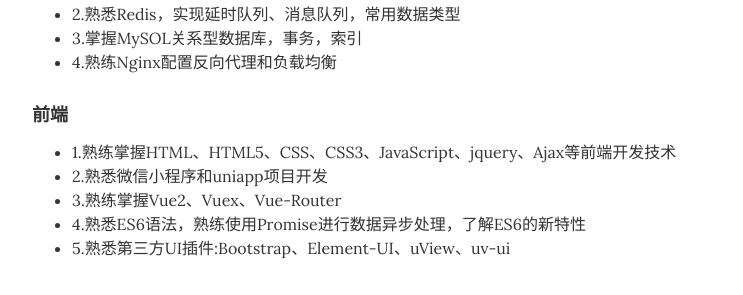
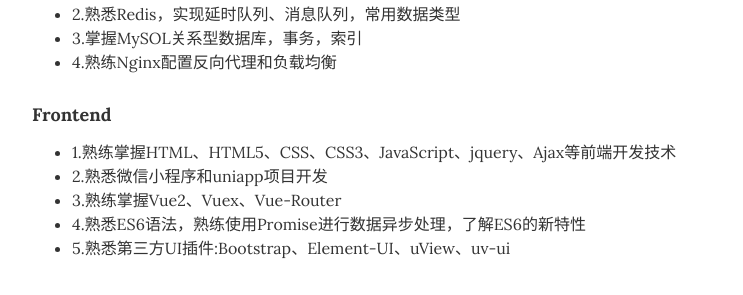
Before and after one commit to jglovier/resume-template, a Jekyll site: the page built from index.html, in a window 1280 px wide and 900 px high, scrolled down 1786 px. Shown: the part 157-452 px from the top of the window, without its empty margins (268-1011 px from the left). Built offline with Jekyll 4.4.1, drawn with Linux system fonts in a browser that asks for light colours.

Commit message:
Update skills.yml

```diff
--- a/_data/skills.yml
+++ b/_data/skills.yml
@@ -8,5 +8,5 @@
   description: <ul class="resume-item-list"><li>1.熟悉Docker、Linux常用命令，Dockerfile的编写，镜像优化</li><li>2.熟悉Redis，实现延时队列、消息队列，常用数据类型</li><li>3.掌握MySOL关系型数据库，事务，索引</li><li>4.熟练Nginx配置反向代理和负载均衡</li></ul>
 
 # Digital content development and creation
-- skill: 前端
+- skill: Frontend
   description: <ul class="resume-item-list"><li>1.熟练掌握HTML、HTML5、CSS、CSS3、JavaScript、jquery、Ajax等前端开发技术</li><li>2.熟悉微信小程序和uniapp项目开发</li><li>3.熟练掌握Vue2、Vuex、Vue-Router</li><li>4.熟悉ES6语法，熟练使用Promise进行数据异步处理，了解ES6的新特性</li><li>5.熟悉第三方UI插件:Bootstrap、Element-UI、uView、uv-ui</li></ul>
```
